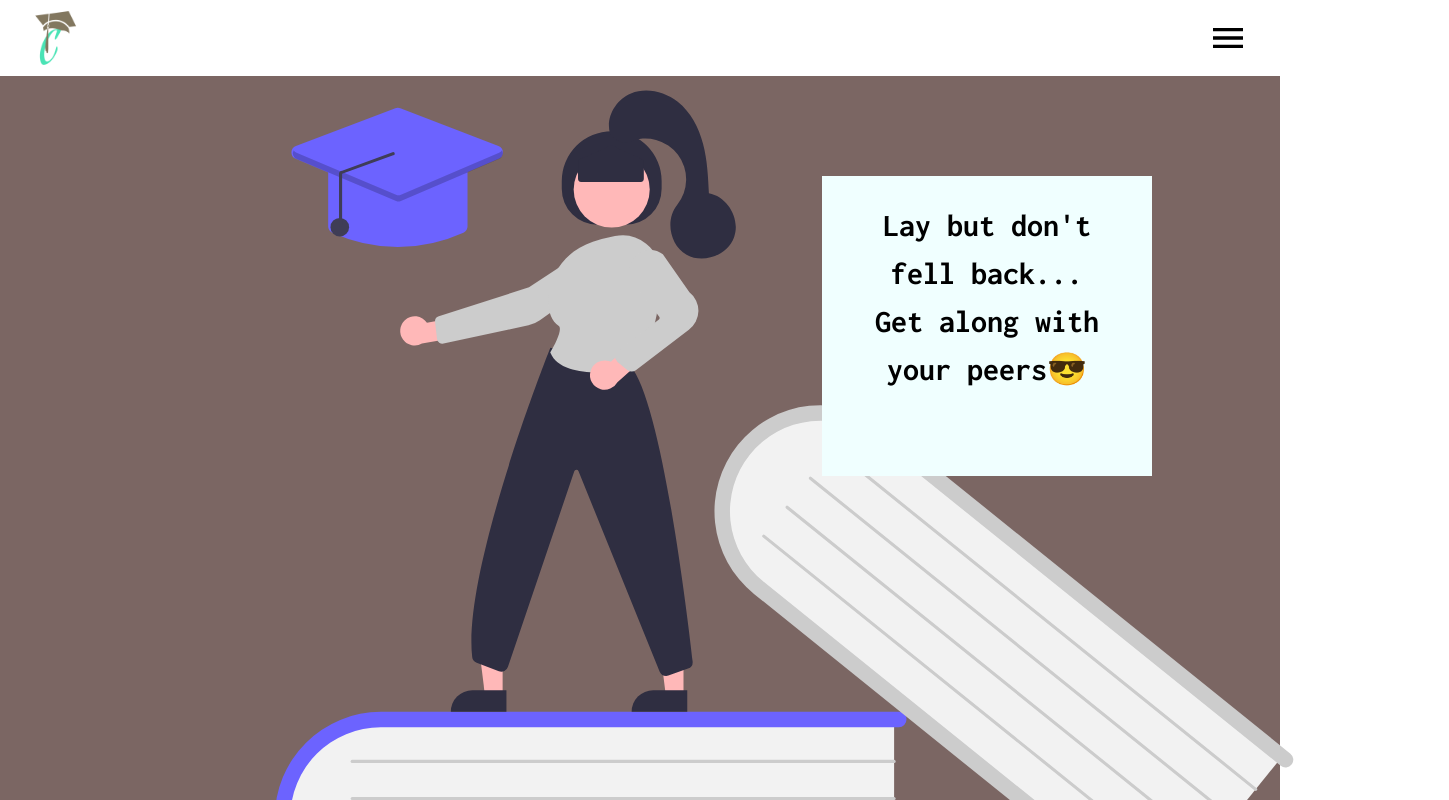
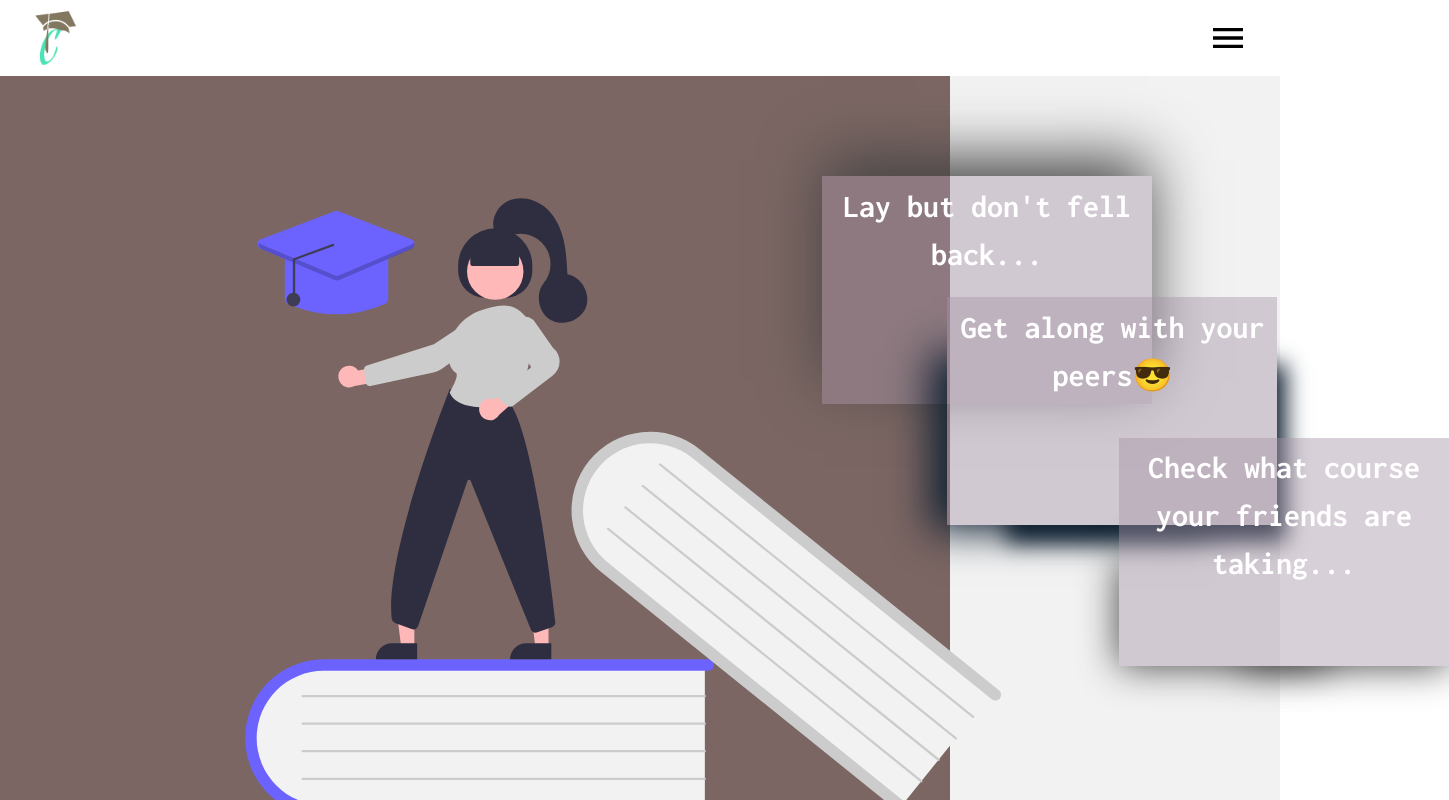
Before and after one commit to pronayguha13/Course-Match, a React (Create React App) app in the folder frontend/: page /index in a window 1280 px wide. Shown: the top 800 px of the page, 1449 px wide, since content can reach past the window. Built offline with nearby package versions, Linux system fonts and the light colour scheme; a web font is replaced by a local one.

Commit message:
Landing page card redesigned

```diff
--- a/frontend/src/Components/LandingPage/LandingPage.jsx
+++ b/frontend/src/Components/LandingPage/LandingPage.jsx
@@ -14,12 +14,16 @@ const LandingPage = () => {
           className={styles.HomePageImage}
         />
       </span>
-      <div className={styles.TextBanner}>
-        <span>
-          Lay but don't fell back...
-          <br />
-          Get along with your peers😎
-        </span>
+      <div className={styles.bannerSection}>
+        <div className={`${styles.TextBanner} ${styles.bannerOne}`}>
+          <span>Lay but don't fell back...</span>
+        </div>
+        <div className={`${styles.TextBanner} ${styles.bannerTwo}`}>
+          <span>Get along with your peers😎</span>
+        </div>
+        <div className={`${styles.TextBanner} ${styles.bannerThree}`}>
+          <span>Check what course your friends are taking...</span>
+        </div>
       </div>
     </div>
   );
--- a/frontend/src/Components/LandingPage/LandingPage.module.css
+++ b/frontend/src/Components/LandingPage/LandingPage.module.css
@@ -2,11 +2,11 @@
 @import url("https://fonts.googleapis.com/css2?family=Chango&display=swap");
 
 .Container {
+  /* flex-flow: column; */
+  /* width: 100%; */
+  /* text-align: center; */
   display: flex;
-  /* flex-flow: column; */
   position: relative;
-  text-align: center;
-  width: 100%;
   height: 80%;
   background-color: #f2f2f2;
 }
@@ -21,20 +21,42 @@
   text-align: left;
   margin-left: 10rem;
 }
+.bannerSection {
+  display: flex;
+  flex-direction: column;
+  position: relative;
+  right: 10%;
+}
 
 .TextBanner {
-  position: absolute;
-  top: 10%;
-  right: 10%;
-  color: #000;
+  color: #fff;
   font-family: "Inconsolata", monospace;
-  background-color: azure;
+  /* background-color: azure; */
+  /* background-color: #11001154; */
+  background-color: #a693a66e;
   width: 330px;
-  height: 300px;
+  height: 228px;
   font-size: 2rem;
   padding: 2%;
   z-index: 346;
   border-radius: 0px;
+}
+.bannerOne {
+  position: absolute;
+  top: 10%;
+  box-shadow: 0px -20px 58px -3px #444;
+}
+.bannerTwo {
+  position: relative;
+  top: 22%;
+  right: -38%;
+  box-shadow: 34px 42px 21px -25px #123, -42px 31px 38px -25px #123;
+}
+.bannerThree {
+  position: absolute;
+  top: 36%;
+  right: -90%;
+  box-shadow: 61px 61px 38px -61px #444, -61px 61px 38px -61px #444;
 }
 
 .ContactSection {
```
